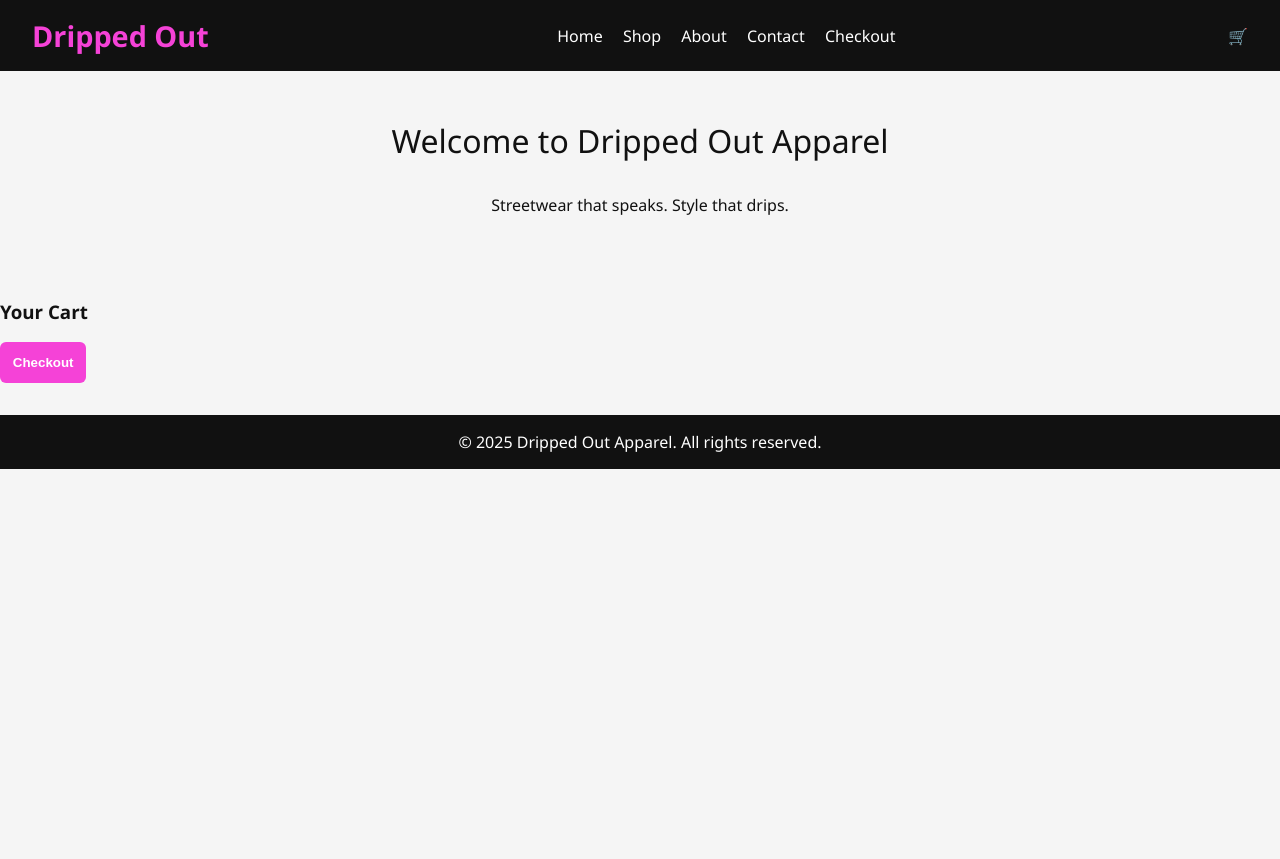
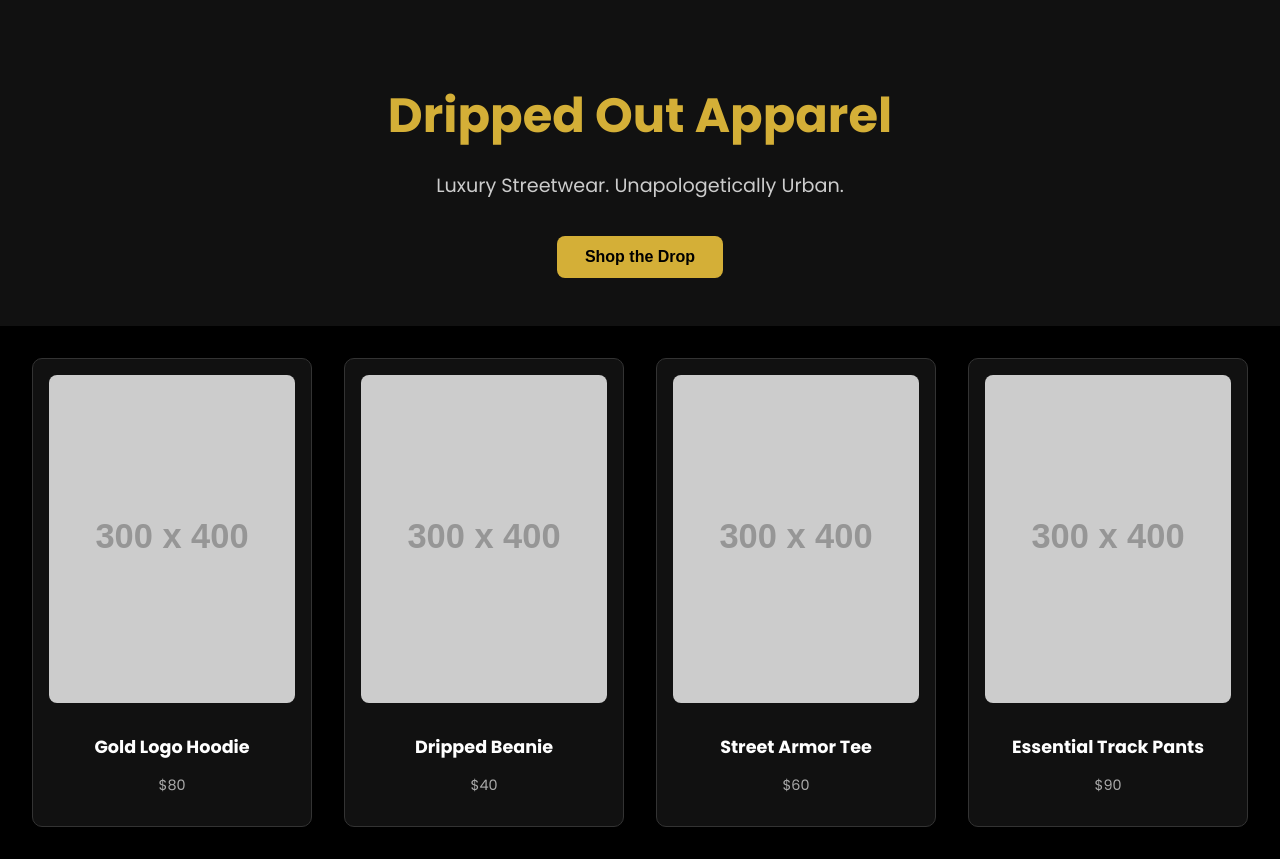
Before and after one commit to ShadowTech25/DrippedOut.Apparel, a plain HTML site: page index.html in a window 1280 px wide. Before the commit the page ends 800 px from the top, so only its background shows below. Drawn offline with Linux system fonts and the light colour scheme; placeholder pictures from the web are drawn by us.

Commit message:
Update index.html

```diff
--- a/index.html
+++ b/index.html
@@ -2,32 +2,121 @@
 <html lang="en">
 <head>
   <meta charset="UTF-8" />
-  <meta name="viewport" content="width=device-width, initial-scale=1.0" />
+  <meta name="viewport" content="width=device-width, initial-scale=1.0"/>
   <title>Dripped Out Apparel</title>
-  <link rel="stylesheet" href="style.css" />
+  <link href="https://fonts.googleapis.com/css2?family=Poppins:wght@400;700&display=swap" rel="stylesheet">
+  <style>
+    body {
+      background-color: #000;
+      color: #fff;
+      font-family: 'Poppins', sans-serif;
+      margin: 0;
+      padding: 0;
+    }
+
+    header {
+      text-align: center;
+      padding: 3em 1em;
+      background: #111;
+    }
+
+    header h1 {
+      color: #d4af37;
+      font-size: 3em;
+      margin-bottom: 0.2em;
+    }
+
+    header p {
+      font-size: 1.2em;
+      color: #ccc;
+    }
+
+    .cta {
+      background-color: #d4af37;
+      color: #000;
+      font-weight: bold;
+      padding: 12px 28px;
+      border: none;
+      border-radius: 8px;
+      cursor: pointer;
+      font-size: 1em;
+      margin-top: 1em;
+      transition: background-color 0.3s;
+    }
+
+    .cta:hover {
+      background-color: #c59f2f;
+    }
+
+    .product-grid {
+      display: grid;
+      grid-template-columns: repeat(auto-fit, minmax(220px, 1fr));
+      gap: 2em;
+      padding: 2em;
+    }
+
+    .product {
+      background: #111;
+      border: 1px solid #333;
+      padding: 1em;
+      border-radius: 10px;
+      transition: transform 0.3s ease;
+      text-align: center;
+    }
+
+    .product:hover {
+      transform: scale(1.03);
+      border-color: #d4af37;
+    }
+
+    .product img {
+      width: 100%;
+      border-radius: 8px;
+      margin-bottom: 1em;
+    }
+
+    .product h2 {
+      color: #fff;
+      font-size: 1.1em;
+      margin: 0.5em 0;
+    }
+
+    .product p {
+      color: #aaa;
+      font-size: 0.9em;
+    }
+  </style>
 </head>
 <body>
+
   <header>
-    <div class="logo">Dripped Out</div>
-    <nav class="nav">
-      <a href="index.html">Home</a>
-      <a href="products.html">Shop</a>
-      <a href="about.html">About</a>
-      <a href="contact.html">Contact</a>
-      <a href="checkout.html">Checkout</a>
-    </nav>
-    <div class="cart-icon" onclick="toggleCart()">🛒</div>
+    <h1>Dripped Out Apparel</h1>
+    <p>Luxury Streetwear. Unapologetically Urban.</p>
+    <button class="cta">Shop the Drop</button>
   </header>
-  <section class="section">
-    <div class="section-title">Welcome to Dripped Out Apparel</div>
-    <p style="text-align:center;">Streetwear that speaks. Style that drips.</p>
+
+  <section class="product-grid">
+    <div class="product">
+      <img src="https://via.placeholder.com/300x400?text=Drop+1" alt="Product 1">
+      <h2>Gold Logo Hoodie</h2>
+      <p>$80</p>
+    </div>
+    <div class="product">
+      <img src="https://via.placeholder.com/300x400?text=Drop+2" alt="Product 2">
+      <h2>Dripped Beanie</h2>
+      <p>$40</p>
+    </div>
+    <div class="product">
+      <img src="https://via.placeholder.com/300x400?text=Drop+3" alt="Product 3">
+      <h2>Street Armor Tee</h2>
+      <p>$60</p>
+    </div>
+    <div class="product">
+      <img src="https://via.placeholder.com/300x400?text=Drop+4" alt="Product 4">
+      <h2>Essential Track Pants</h2>
+      <p>$90</p>
+    </div>
   </section>
-  <div class="cart" id="cart">
-    <h3>Your Cart</h3>
-    <ul id="cart-items"></ul>
-    <button onclick="checkout()">Checkout</button>
-  </div>
-  <footer>&copy; 2025 Dripped Out Apparel. All rights reserved.</footer>
-  <script src="script.js"></script>
+
 </body>
 </html>
```
